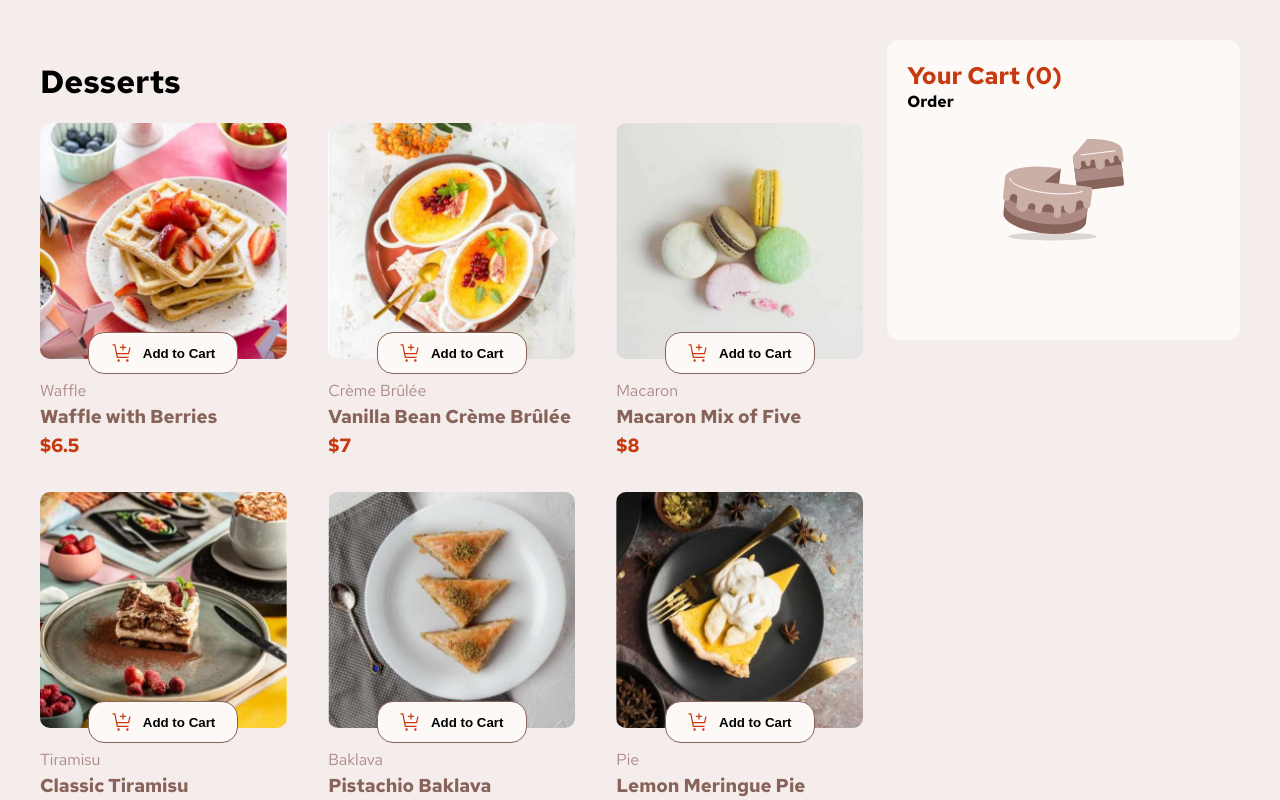
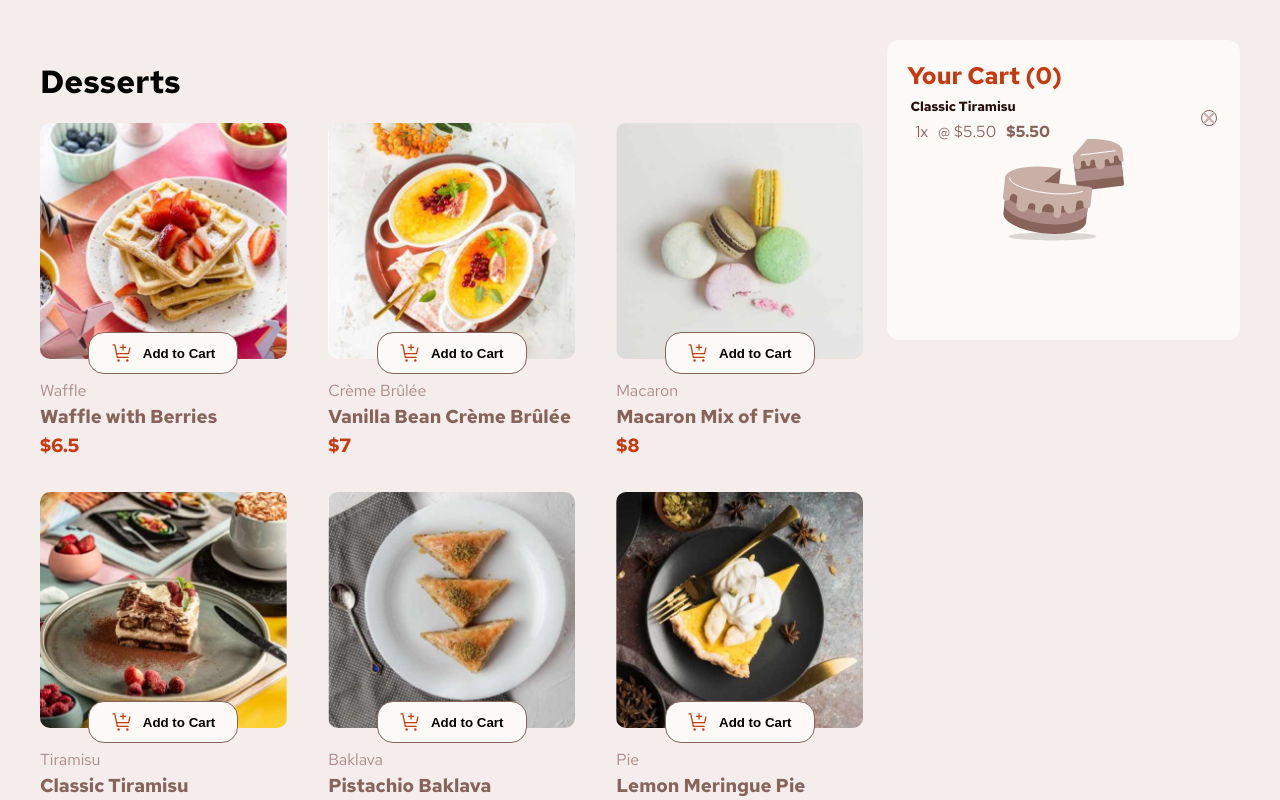
Before and after one commit to kingdavidHub/product-cart, a React (Vite) app: page / in a window 1280 px wide. Shown: the top 800 px of the page. Built offline with nearby package versions, Linux system fonts and the light colour scheme.

Commit message:
Update cart component styles and implement order display functionality

```diff
--- a/src/App.css
+++ b/src/App.css
@@ -94,7 +94,7 @@ body {
 }
 
 /* Cart View */
-.cart_view {
+.cart_empty {
   background-color: var(--Rose-50);
   background-image: url("./assets/images/illustration-empty-cart.svg");
   height: 300px;
@@ -104,11 +104,19 @@ body {
   padding: 20px;
   position: relative;
 }
-.cart_view h2 {
+
+.cart-active {
+  background-color: var(--Rose-50);
+  height: 300px;
+  border-radius: 12px;
+  padding: 20px;
+}
+
+.cart_empty h2, .cart-active h2 {
   color: var(--Red);
 }
 
-.cart_view p {
+.cart_empty p {
   position:  absolute;
   bottom: 50px;
   font-weight: bold;
--- a/src/components/Cart.tsx
+++ b/src/components/Cart.tsx
@@ -13,9 +13,9 @@ interface CartProps {
 const Cart = ({ cartItems }: CartProps) => {
   return (
     <>
-      <div className="cart_view">
+      <div className={cartItems.length > 0 ? 'cart-active' : 'cart_empty'}>
         <h2>Your Cart (0)</h2>
-        <Order name="Order" price={0} category="Category" />
+        <Order name="Order" price={5} category="Category" />
         {/* {cartItems.length > 0 ? (
           <>
             {cartItems.map((item, index) => (
--- a/src/components/Order.tsx
+++ b/src/components/Order.tsx
@@ -1,16 +1,32 @@
+import IconRemove from "../assets/images/icon-remove-item.svg";
+
+import '../order.css';
 type Order = {
   name: string;
   price: number;
   category: string;
-}
+};
 
+const Order = ({ name, price, category }: Order) => {
+  return (
+    <>
+      <div className="order">
+        <div className="order-details">
+          <h5>Classic Tiramisu</h5>
+          <div className="order-total">
+            <span>1x</span>
+            <span>@ $5.50</span>
+            <span>$5.50</span>
+          </div>
+        </div>
+        <div className="order-close">
+          <button className="order-close-button">
+            <img src={IconRemove} alt="Remove order " />
+          </button>
+        </div>
+      </div>
+    </>
+  );
+};
 
-const Order = ({ name, price, category}: Order) => {
-  return (
-   <>
-    <h4>Order</h4>
-   </>
-  )
-}
-
-export default Order
+export default Order;
--- /dev/null
+++ b/src/order.css
@@ -0,0 +1,48 @@
+.order {
+  display: flex;
+  justify-content: space-between;
+  line-height: 1.5625rem;
+  align-items: center;
+  padding: .2rem;
+}
+
+.order-details {
+  width: 50%;
+}
+
+.order-details > h5 {
+  color: var(--Rose-900);
+}
+
+.order-total {
+  display: flex;
+}
+
+.order-total > :last-child {
+  font-weight: bold;
+}
+
+.order-total > span {
+  font-size: 16px;
+  color: var(--Rose-500);
+  margin: 0px 5px;
+}
+
+.order-close-button {
+  border: none;
+  outline: none;
+  width: 1rem;
+  height: 1rem;
+  background: none;
+  border: 1px solid var(--Rose-500);
+  border-radius: 100%;
+}
+
+.order-close-button:hover {
+  cursor: pointer;
+}
+
+.order-close-button > img {
+  width: 100%;
+  height: 100%;
+}
```
